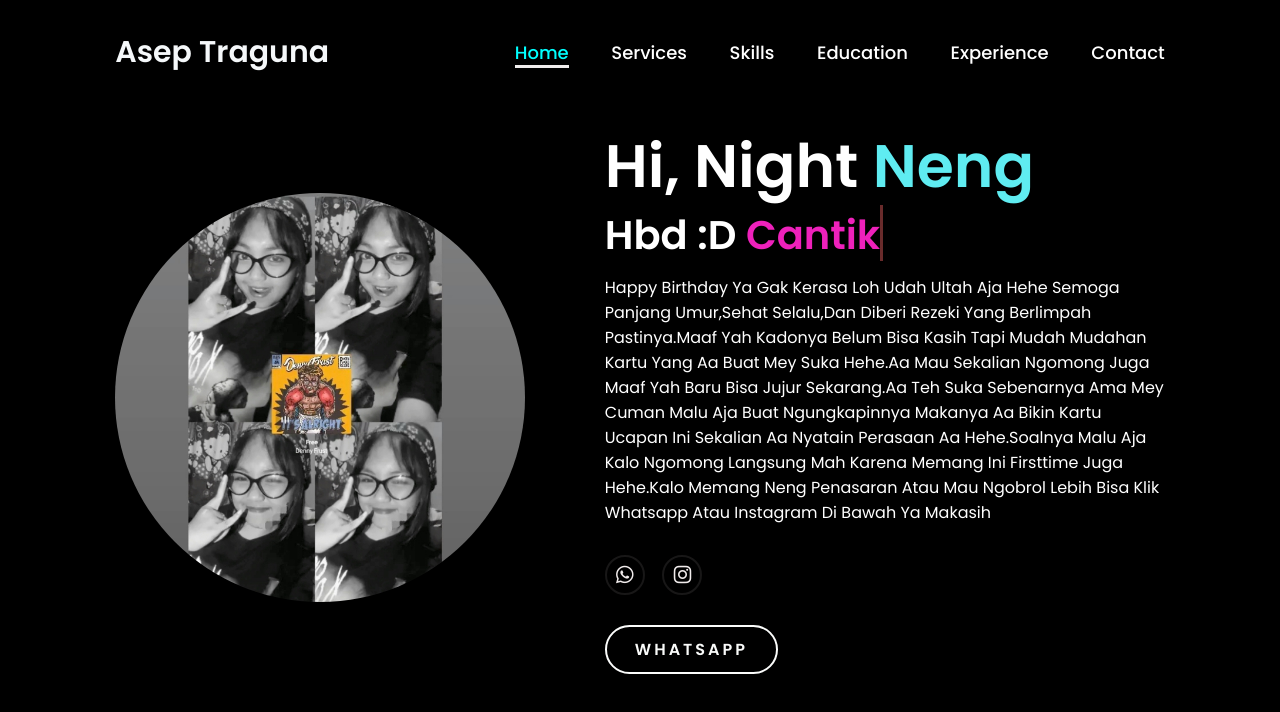
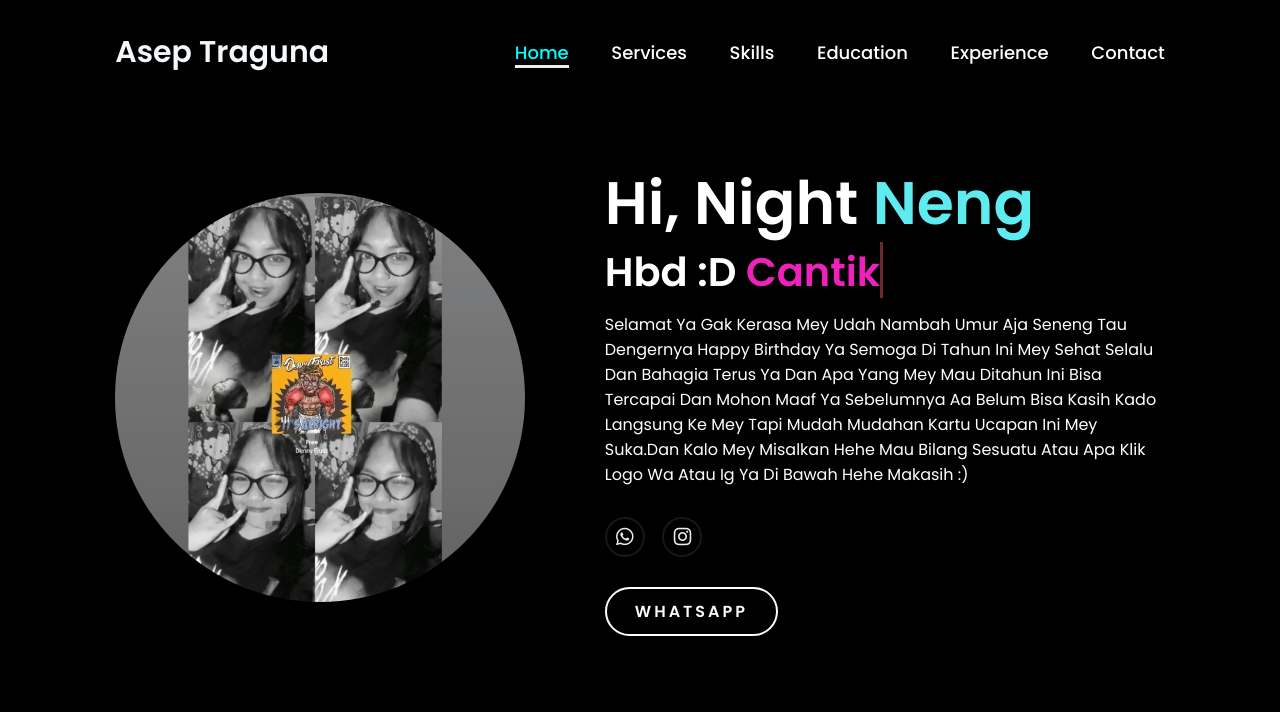
Before and after one commit to Astrabassic/SELAMAT-YA, a plain HTML site: page index.html in a window 1280 px wide. Drawn offline with Linux system fonts and the light colour scheme.

Commit message:
Update index.html

```diff
--- a/index.html
+++ b/index.html
@@ -28,12 +28,10 @@
         <div class="home-content">
             <h1>Hi, Night <span>Neng</span></h1>
             <h3 class="typing-text">Hbd :D <span></span></h3>
-            <p>Happy birthday Ya Gak kerasa Loh Udah Ultah aja hehe semoga panjang umur,sehat selalu,dan diberi rezeki
-                yang berlimpah pastinya.maaf yah kadonya belum bisa kasih tapi mudah mudahan kartu yang aa buat mey suka
-                hehe.aa mau sekalian ngomong juga maaf yah baru bisa jujur sekarang.aa teh suka sebenarnya ama mey cuman
-                malu aja buat ngungkapinnya makanya aa bikin kartu ucapan ini sekalian aa nyatain perasaan aa
-                hehe.soalnya malu aja kalo ngomong langsung mah karena memang ini firsttime juga hehe.kalo
-                memang neng penasaran atau mau ngobrol lebih bisa klik whatsapp atau instagram di bawah ya makasih</p>
+            <p>Selamat ya gak kerasa mey udah nambah umur aja seneng tau dengernya happy birthday ya semoga di tahun ini mey sehat selalu dan bahagia
+            terus ya dan apa yang mey mau ditahun ini bisa tercapai dan mohon maaf ya sebelumnya aa belum bisa kasih kado langsung ke mey
+            tapi mudah mudahan kartu ucapan ini mey suka.dan kalo mey misalkan hehe mau bilang sesuatu atau apa klik logo wa atau ig ya di bawah hehe
+            makasih :)</p>
             <div class="social-icons">
                 <a href="https://wa.me/6281617828322"><i class="fa-brands fa-whatsapp"></i></a>
                 <a href="https://ig.me/staadessuu_"><i class="fa-brands fa-instagram"></i></a>
```
